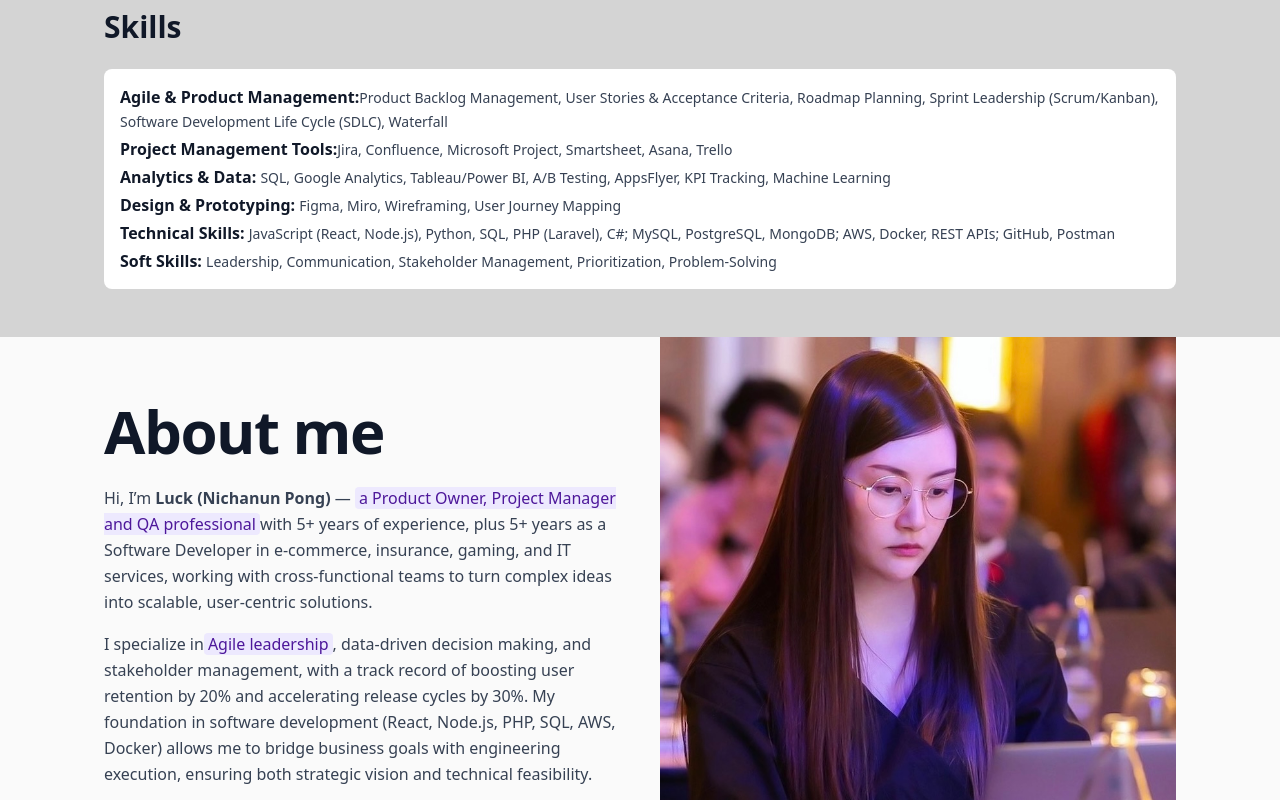
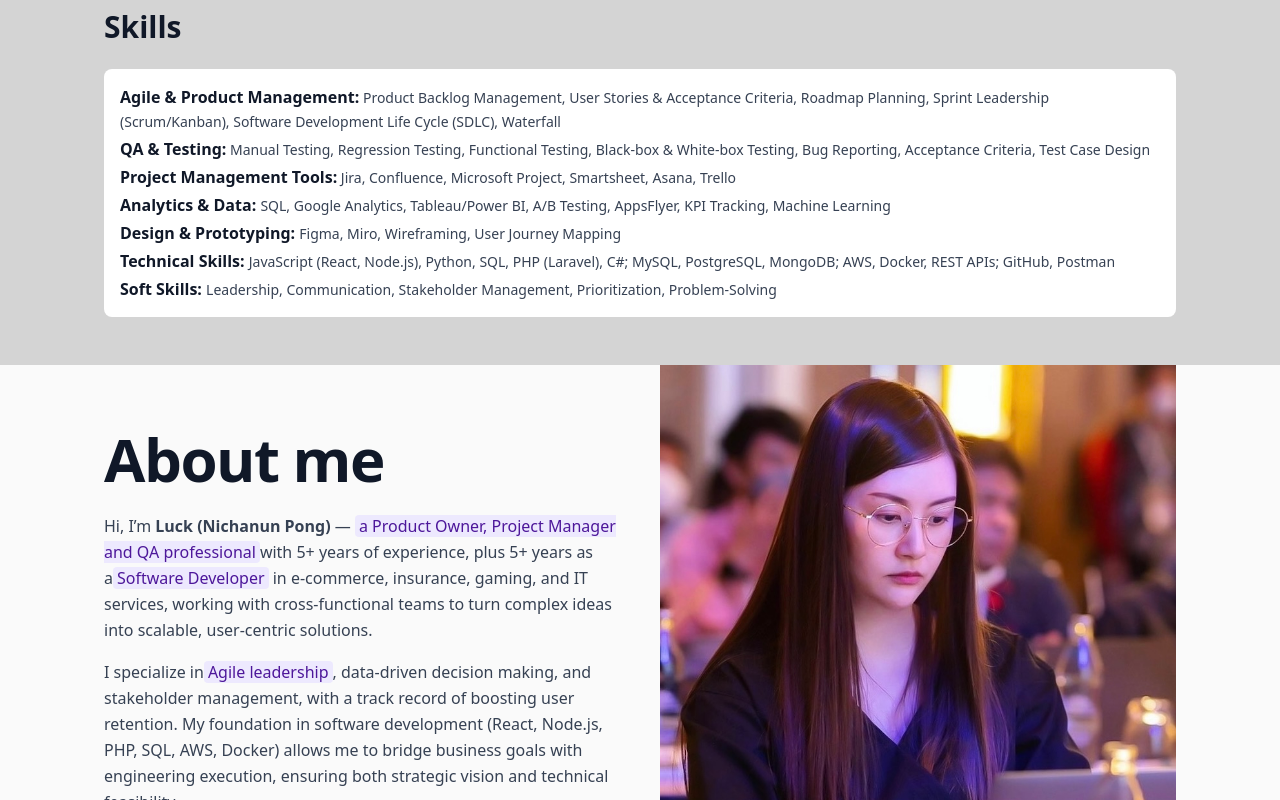
Before and after one commit to nichanunpong/luck, a React (Vite) app: page / in a window 1280 px wide. Shown: the part 900-1700 px from the top of the page. Built offline with nearby package versions, Linux system fonts and the light colour scheme.

Commit message:
add skills

```diff
--- a/src/pages/Home.tsx
+++ b/src/pages/Home.tsx
@@ -103,9 +103,22 @@ export default function Home() {
                   Agile &amp; Product Management:
                 </span>
                 <span className='text-sm text-gray-700'>
+                  {' '}
                   Product Backlog Management, User Stories &amp; Acceptance
                   Criteria, Roadmap Planning, Sprint Leadership (Scrum/Kanban),
                   Software Development Life Cycle (SDLC), Waterfall
+                </span>
+              </p>
+
+              <p>
+                <span className='font-semibold text-gray-900'>
+                  QA & Testing:
+                </span>
+                <span className='text-sm text-gray-700'>
+                  {' '}
+                  Manual Testing, Regression Testing, Functional Testing,
+                  Black-box & White-box Testing, Bug Reporting, Acceptance
+                  Criteria, Test Case Design
                 </span>
               </p>
               <p>
@@ -113,10 +126,10 @@ export default function Home() {
                   Project Management Tools:
                 </span>
                 <span className='text-sm text-gray-700'>
+                  {' '}
                   Jira, Confluence, Microsoft Project, Smartsheet, Asana, Trello
                 </span>
               </p>
-
               <p>
                 <span className='font-semibold text-gray-900'>
                   Analytics &amp; Data:
@@ -178,25 +191,28 @@ export default function Home() {
                 <span className='bg-highlight'>
                   a Product Owner, Project Manager and QA professional
                 </span>
-                with 5+ years of experience, plus 5+ years as a Software
-                Developer in e-commerce, insurance, gaming, and IT services,
-                working with cross-functional teams to turn complex ideas into
-                scalable, user-centric solutions.
+                with 5+ years of experience, plus 5+ years as a
+                <span className='bg-highlight'>Software Developer</span> in
+                e-commerce, insurance, gaming, and IT services, working with
+                cross-functional teams to turn complex ideas into scalable,
+                user-centric solutions.
               </p>
               <p>
                 I specialize in
                 <span className='bg-highlight'>Agile leadership</span>,
                 data-driven decision making, and stakeholder management, with a
-                track record of boosting user retention by 20% and accelerating
-                release cycles by 30%. My foundation in software development
-                (React, Node.js, PHP, SQL, AWS, Docker) allows me to bridge
-                business goals with engineering execution, ensuring both
-                strategic vision and technical feasibility.
+                track record of boosting user retention. My foundation in
+                software development (React, Node.js, PHP, SQL, AWS, Docker)
+                allows me to bridge business goals with engineering execution,
+                ensuring both strategic vision and technical feasibility.
               </p>
               <p>
                 Beyond work, I’ve volunteered as a Full-Stack Developer at AI
                 Summit Vancouver, building event features and check-in systems
-                for 500+ participants. I’m passionate about creating products
+                for 500+ participants. I’m{' '}
+                <span className='bg-highlight'>
+                  passionate about creating products
+                </span>
                 that truly impact people’s lives.
                 {/* while continuing to grow into a Product Manager role. */}
               </p>
```
